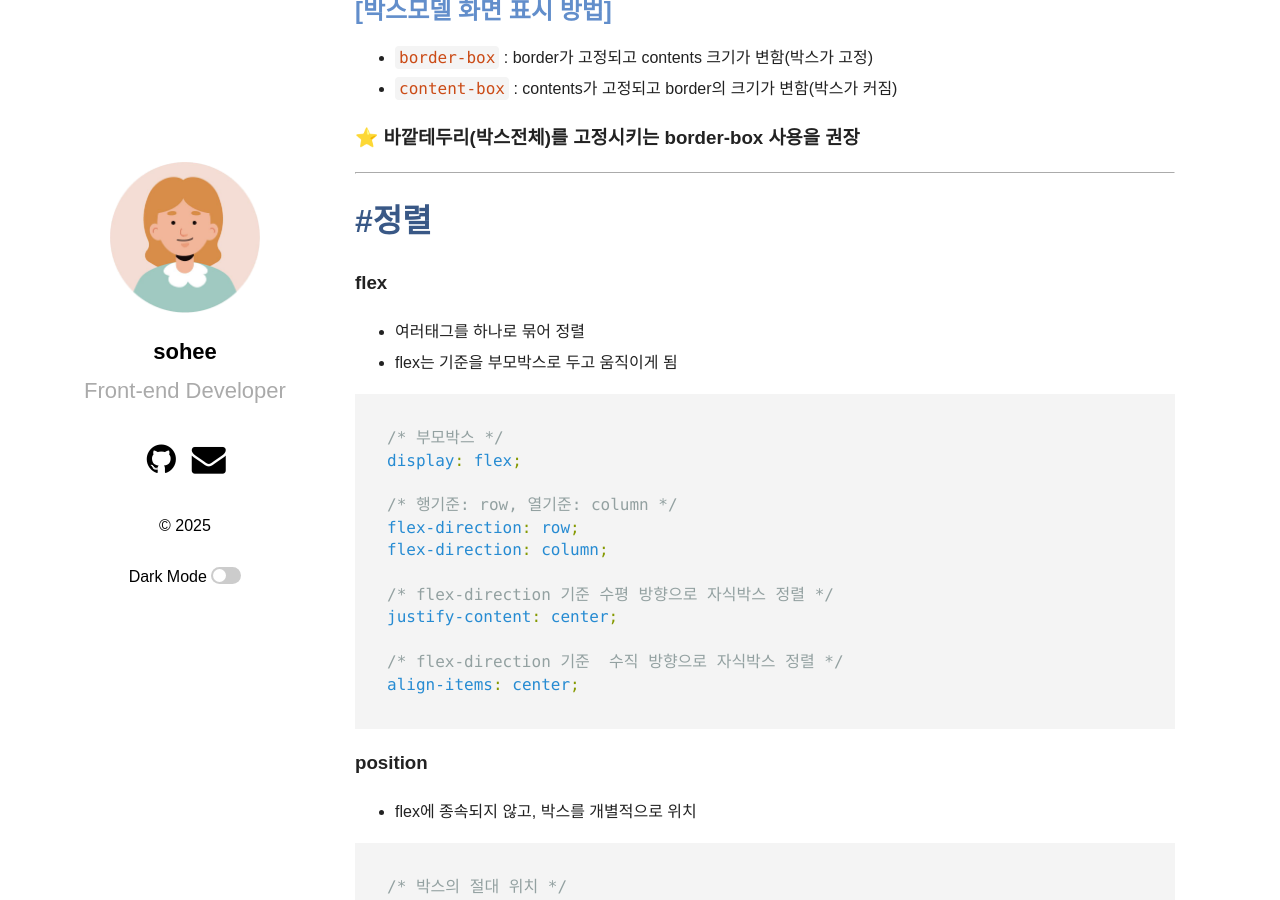
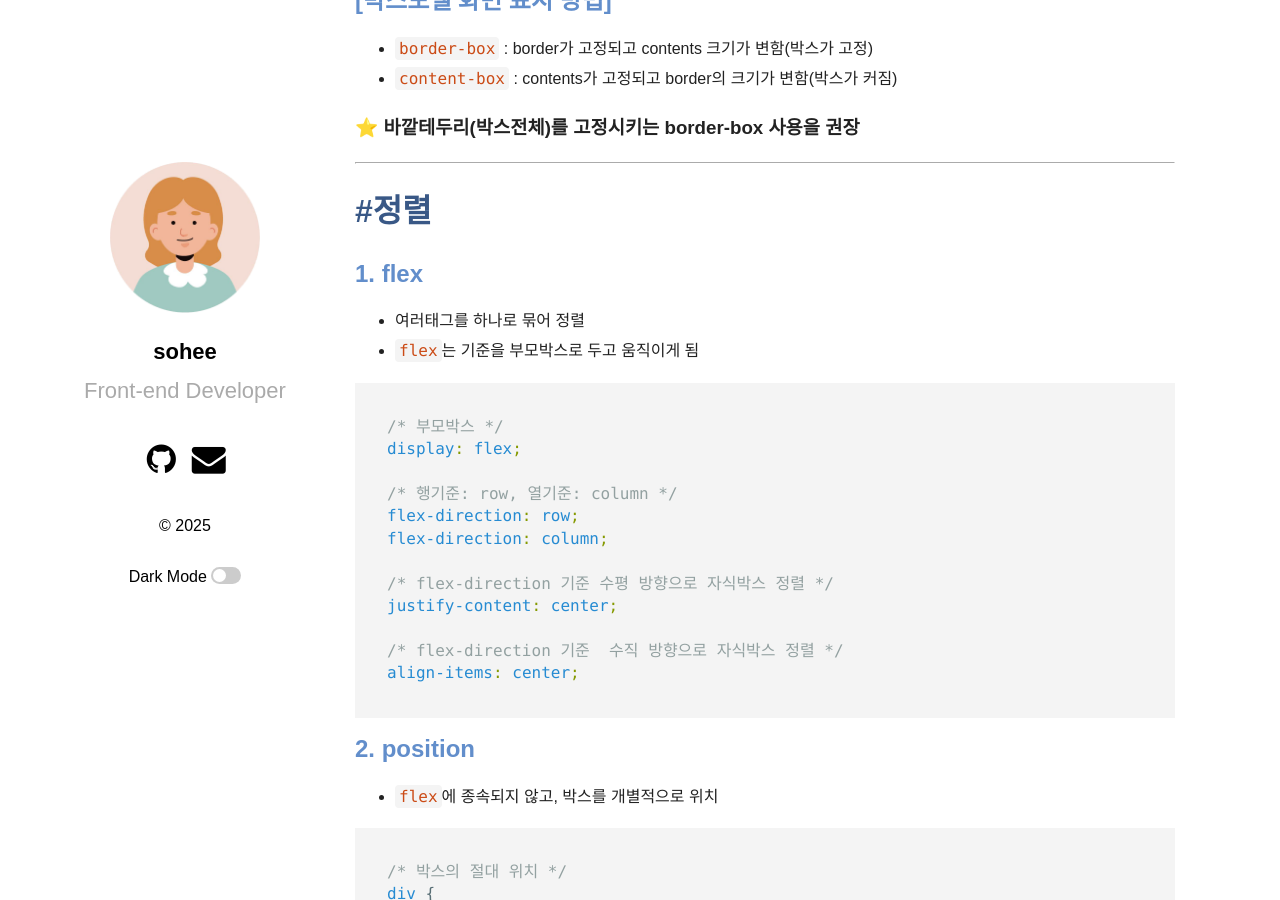
Before and after one commit to shkim00216/shkim00216.github.io, a Jekyll site: the page built from _posts/2025-01-19-3-CSS.md, in a window 1280 px wide and 900 px high, scrolled down 2416 px. Built offline with Jekyll 4.4.1, drawn with Linux system fonts in a browser that asks for light colours; some web fonts are replaced; some of the changed text lies outside the part shown.

Commit message:
update
수정

````diff
--- a/_posts/2025-01-19-3-CSS.md
+++ b/_posts/2025-01-19-3-CSS.md
@@ -13,9 +13,9 @@ categories: CSS
 
 # #CSS 사용방법 3가지
 
-### 1. html 태그에 입력하기
+## 1. html 태그에 입력하기
 
-- html태그에 입력하면 유지 보수 측면에서 굉장히 비효율적
+- `html`태그에 입력하면 유지 보수 측면에서 굉장히 비효율적
 
 ```html
 <!-- 태그에 CSS 바로 적용하기 -->
@@ -23,7 +23,7 @@ categories: CSS
 <h1 style="color:blue">영희</h1>
 ```
 
-### 2. style 태그에 입력하기
+## 2. style 태그에 입력하기
 
 - 유지보수 측면에서는 유리할 수 있지만 관심사 분리가 안됨
 
@@ -53,7 +53,7 @@ categories: CSS
 </html>
 ```
 
-### 3. css파일 분리
+## 3. css파일 분리
 
 - **실무에서 가장 많이 사용**되며, 유지 보수에 유리
 - 파일을 불러올때는 `link` 태그를 사용합니다.
@@ -111,10 +111,10 @@ categories: CSS
 
 # #정렬
 
-### flex
+## 1. flex
 
 - 여러태그를 하나로 묶어 정렬
-- flex는 기준을 부모박스로 두고 움직이게 됨
+- `flex`는 기준을 부모박스로 두고 움직이게 됨
 
 ```css
 /* 부모박스 */
@@ -131,9 +131,9 @@ justify-content: center;
 align-items: center;
 ```
 
-### position
+## 2. position
 
-- flex에 종속되지 않고, 박스를 개별적으로 위치
+- `flex`에 종속되지 않고, 박스를 개별적으로 위치
 
 ```css
 /* 박스의 절대 위치 */
````
Also changed, not shown: _posts/2025-01-19-2-HTML.md (+6 -6 lines), _posts/2025-01-20-2-Javascript2.md (+5 -5 lines), _posts/2025-01-23-Javascript3.md (+3 -3 lines).
